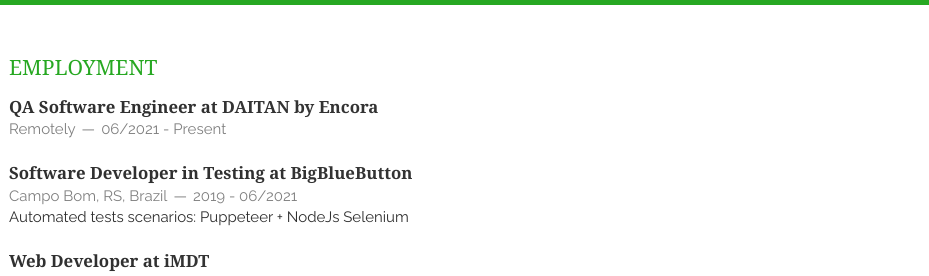
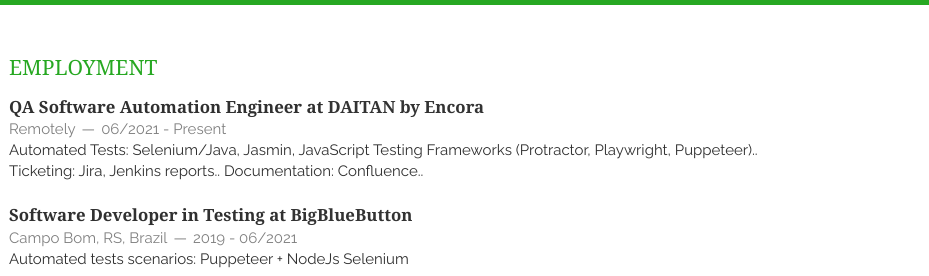
Before and after one commit to daminebenq/online-cv, a plain HTML site: page index.html in a window 1280 px wide. Shown: the top 276 px of the page, 351-1280 px from the left. Drawn offline with Linux system fonts and the light colour scheme.

Commit message:
Update index.html

```diff
--- a/index.html
+++ b/index.html
@@ -58,10 +58,14 @@
     <h1>Employment</h1>
     <article>
         <header>
-            <h1>QA Software Engineer at <a target="_blank" href="https://daitan.com">DAITAN by Encora</a></h1>
+            <h1>QA Software Automation Engineer at <a target="_blank" href="https://daitan.com">DAITAN by Encora</a></h1>
             <span><address>Remotely</address><time>06/2021 - Present</time></span>
         </header>
-        <p></p>
+        <p>
+        Automated Tests: Selenium/Java, Jasmin, JavaScript Testing Frameworks (Protractor, Playwright, Puppeteer)..
+        Ticketing: Jira, Jenkins reports..
+        Documentation: Confluence..
+        </p>
     </article>
     <article>
         <header>
```
